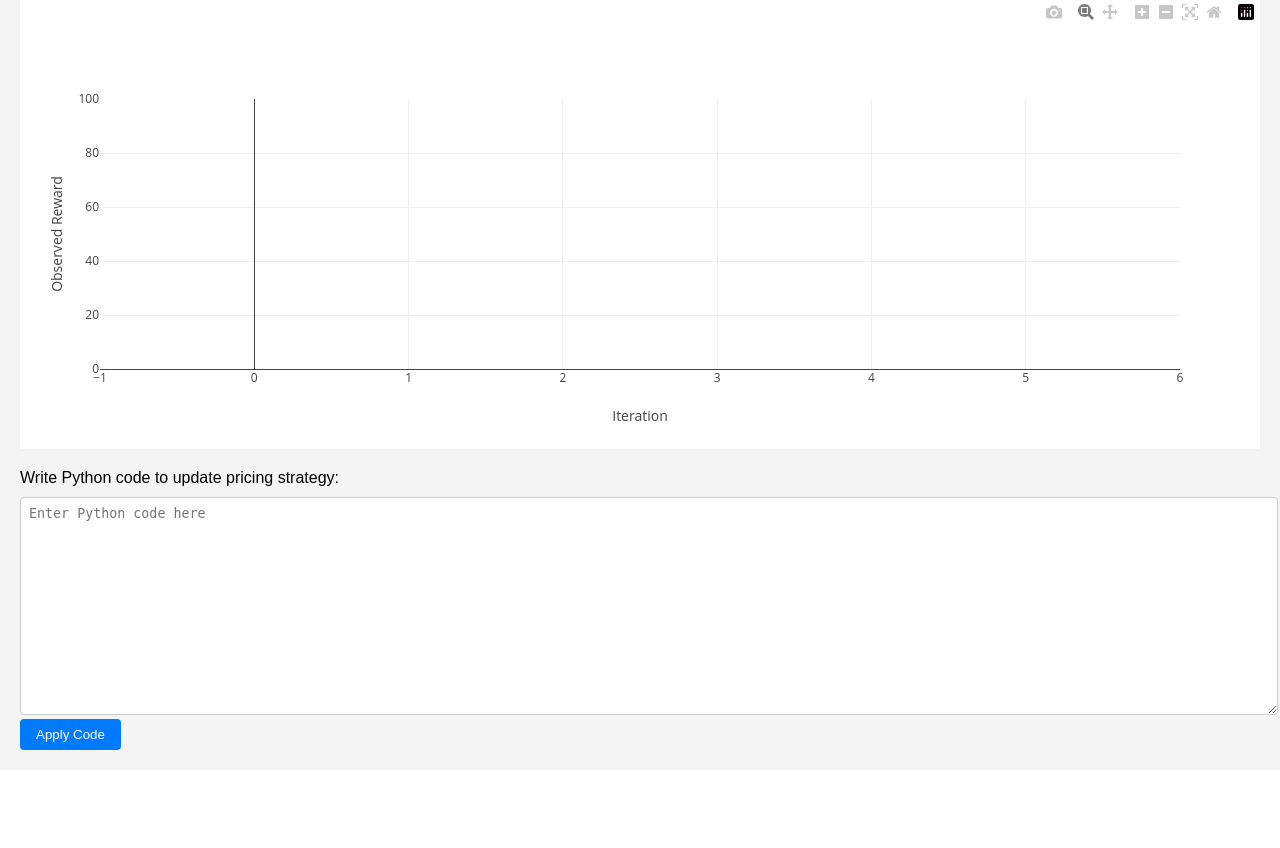
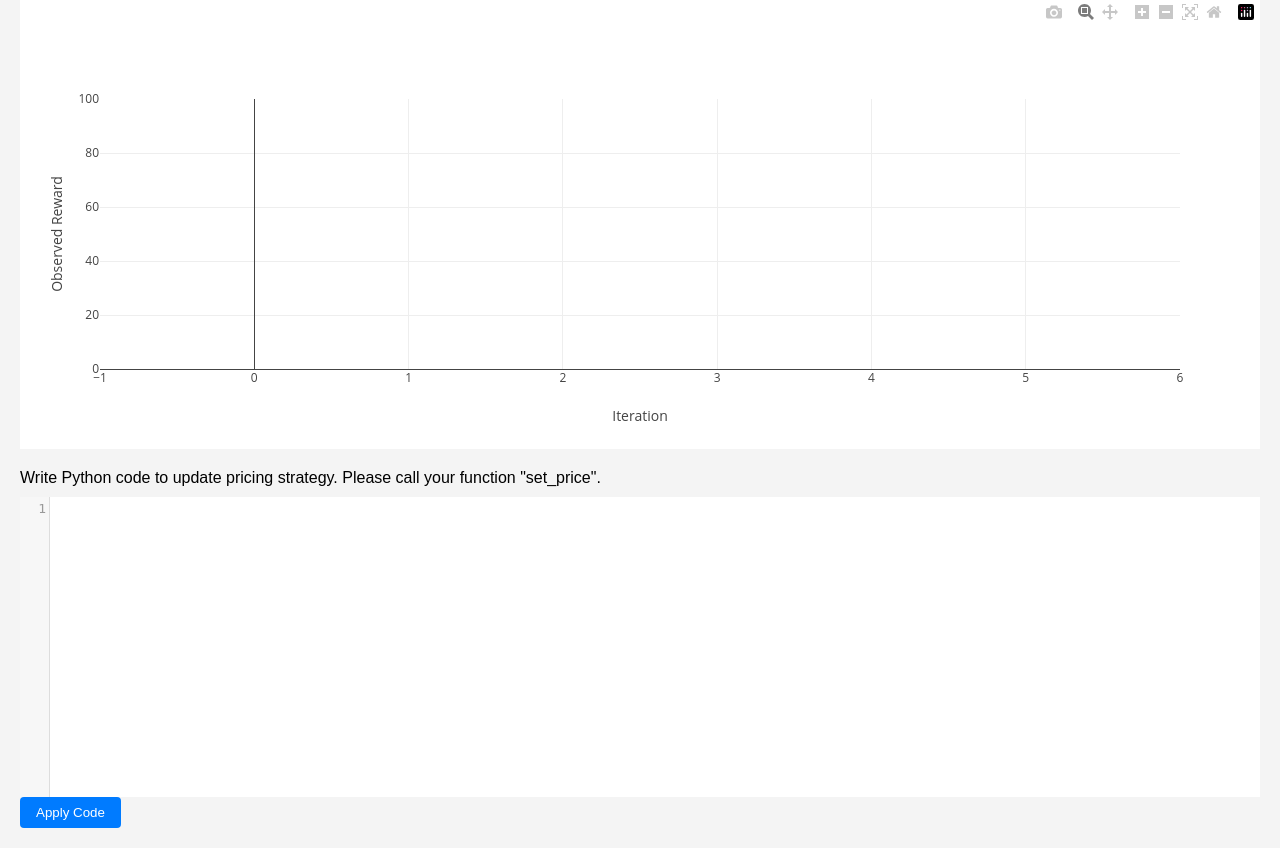
Before and after one commit to jordan-sparq/dynamic-pricing-game, a Flask app: page / in a window 1280 px wide. Shown: the part 386-1234 px from the top of the page. Before the commit the page ends 1136 px from the top, so only its background shows below. Run offline with Flask 3, Linux system fonts and the light colour scheme; some libraries are stand-ins or nearby versions.

Commit message:
nearly there

```diff
--- a/templates/index.html
+++ b/templates/index.html
@@ -76,13 +76,16 @@
     <div id="rolling-value-container">Rolling Value: <span id="rolling-value">0.00</span></div>
     <div id="plot-container"></div>
     <div id="python-code-container">
-        <p>Write Python code to update pricing strategy:</p>
+        <p>Write Python code to update pricing strategy. Please call your function "set_price".</p>
         <textarea id="python-code-textarea" placeholder="Enter Python code here"></textarea>
         <button id="apply-code-button">Apply Code</button>
     </div>
     <div id="python-syntax-error"></div>
     <script src="https://cdn.plot.ly/plotly-latest.min.js"></script>
     <script src="https://code.jquery.com/jquery-3.6.0.min.js"></script>
+    <link rel="stylesheet" href="https://cdnjs.cloudflare.com/ajax/libs/codemirror/5.63.1/codemirror.min.css">
+    <script src="https://cdnjs.cloudflare.com/ajax/libs/codemirror/5.63.1/codemirror.min.js"></script>
+    <script src="https://cdnjs.cloudflare.com/ajax/libs/codemirror/5.63.1/mode/python/python.min.js"></script>
     <script>
         var meanInput = document.getElementById("mean-input");
         var setMeanButton = document.getElementById("set-mean-button");
@@ -90,8 +93,11 @@
         var resetButton = document.getElementById("reset-button");
         var startButton = document.getElementById("start-button");
         var plotContainer = document.getElementById("plot-container");
+        var applyCodeButton = document.getElementById("apply-code-button");
 
         var newMean = parseFloat(meanInput.value);
+        applyCodeButton.disabled = true; // Initially disable the button
+
         var plot = null;
         var stop = false;
         var start = false;
@@ -100,6 +106,11 @@
         var yData = [];
         var cumulativeYData = [];
         var prices = []; // List to keep track of prices being set
+
+        var editor = CodeMirror.fromTextArea(document.getElementById('python-code-textarea'), {
+            mode: 'python',
+            lineNumbers: true,
+        });
 
         function createEmptyPlot() {
             plot = Plotly.newPlot("plot-container", [{
@@ -157,10 +168,8 @@
         }
 
         setMeanButton.addEventListener("click", function() {
-            if (!$("#apply-code-button").prop("disabled")) {
-                newMean = parseFloat(meanInput.value);
-                prices.push(newMean); // Add the price to the list
-            }
+            newMean = parseFloat(meanInput.value);
+            prices.push(newMean); // Add the price to the list
         });
 
         stopButton.addEventListener("click", function() {
@@ -182,9 +191,28 @@
         });
 
         $("#apply-code-button").click(function() {
-            var pythonCode = $("#python-code-textarea").val();
-            yData.push(eval(pythonCode));
-            $("#mean-input").prop("disabled", true);
+            // Get the code from the editor
+            var code = editor.getValue();
+
+            // Send AJAX request to call the function
+            $.ajax({
+                url: "/execute_python_code",
+                type: "POST", // Use POST method
+                contentType: "application/json", // Set Content-Type header
+                data: JSON.stringify({ code: code, xData: xData, yData: yData}), // Convert data to JSON string
+                success: function(response) {
+                    if (response.result) {
+                        yData.push(response.result);
+                        console.log("Function called successfully. Result:", response.result);
+                        // Do something with the result if needed
+                    } else {
+                        console.error("Error calling function:", response.error);
+                    }
+                },
+                error: function(xhr, status, error) {
+                    console.error("AJAX error:", error);
+                }
+            });
         });
 
         setInterval(updatePlot, 1000);
```
